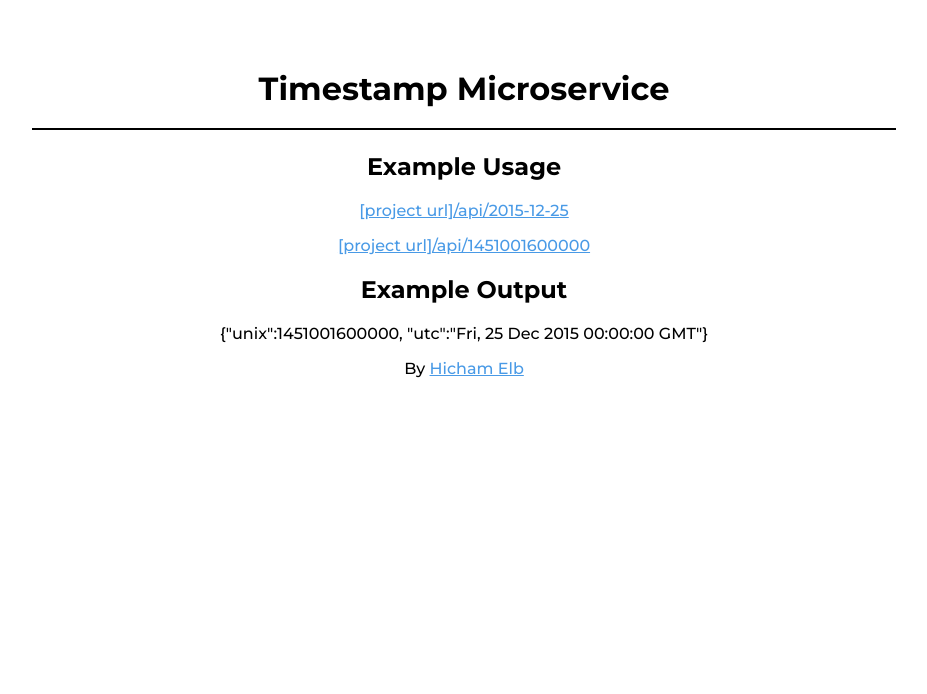
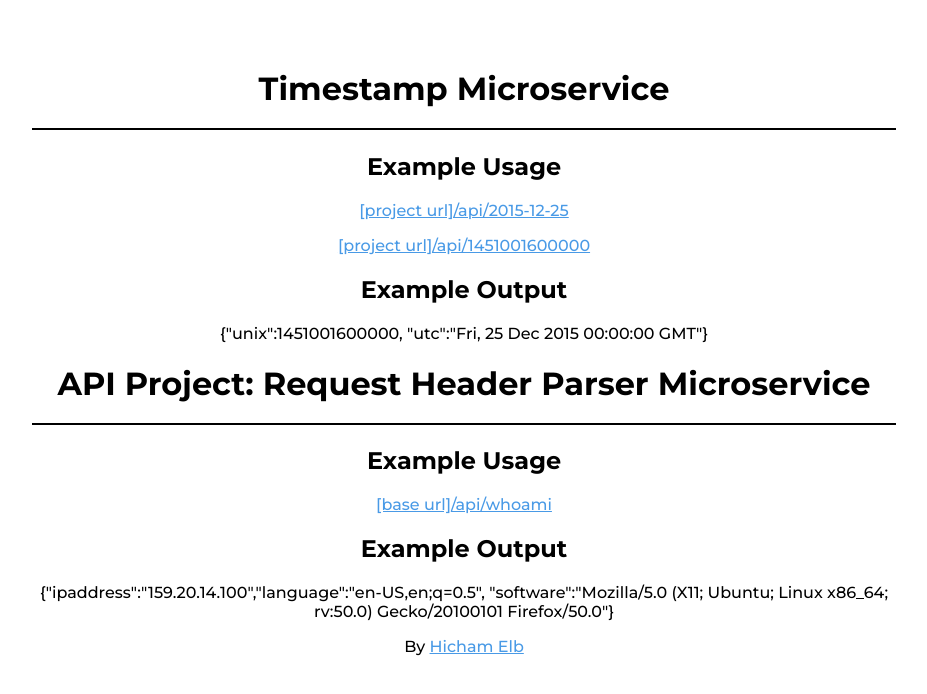
Before and after one commit to mybeon/codecamp-backend-projects, a website: page index.html in a window 1280 px wide. Shown: the whole page, without its empty margins (176-1103 px from the left). Drawn offline with Linux system fonts and the light colour scheme.

Commit message:
header parser microservice

```diff
--- a/app.js
+++ b/app.js
@@ -3,6 +3,10 @@ const app = express();
 
 app.get("/", (req, res) => {
   res.sendFile(__dirname + "/index.html");
+});
+
+app.get("/api/whoami", (req, res) => {
+  res.json({ ipaddress: req.ip, language: req.headers["accept-language"], software: req.headers["user-agent"] });
 });
 
 app.get("/api/:date", (req, res) => {
--- a/index.html
+++ b/index.html
@@ -34,6 +34,14 @@
     <p><a href="/api/1451001600000">[project url]/api/1451001600000</a></p>
     <h2>example output</h2>
     <p>{"unix":1451001600000, "utc":"Fri, 25 Dec 2015 00:00:00 GMT"}</p>
+    <h1>API Project: Request Header Parser Microservice</h1>
+    <h2>example usage</h2>
+    <p><a href="/api/whoami">[base url]/api/whoami</a></p>
+    <h2>example output</h2>
+    <p>
+      {"ipaddress":"159.20.14.100","language":"en-US,en;q=0.5", "software":"Mozilla/5.0 (X11; Ubuntu; Linux x86_64; rv:50.0) Gecko/20100101
+      Firefox/50.0"}
+    </p>
     <span>By <a href="https://github.com/mybeon">Hicham Elb</a></span>
   </body>
 </html>
```
